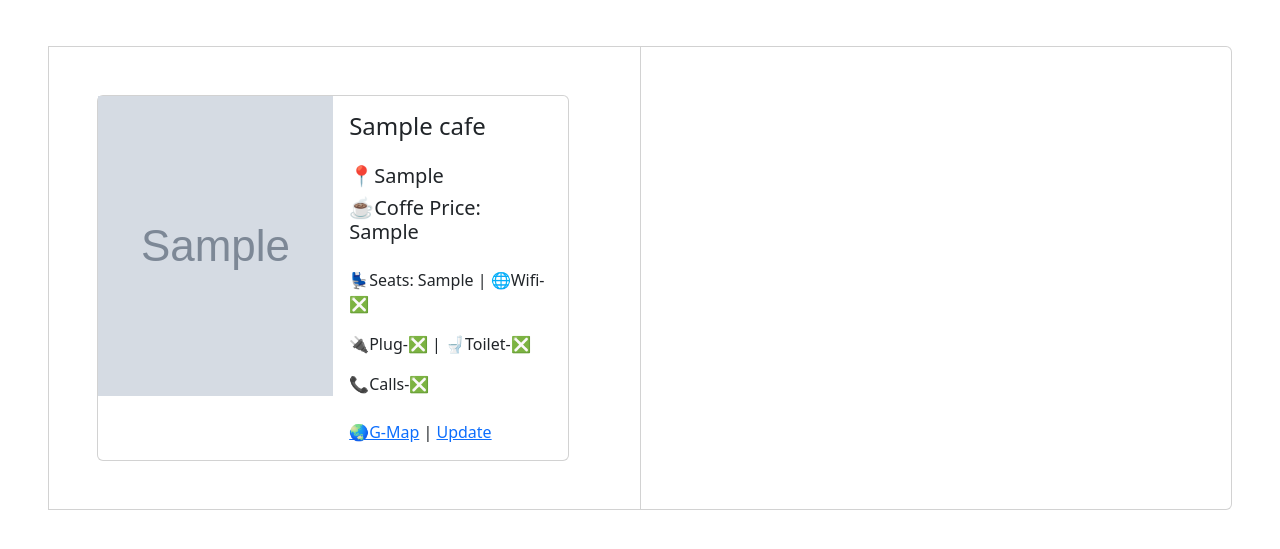
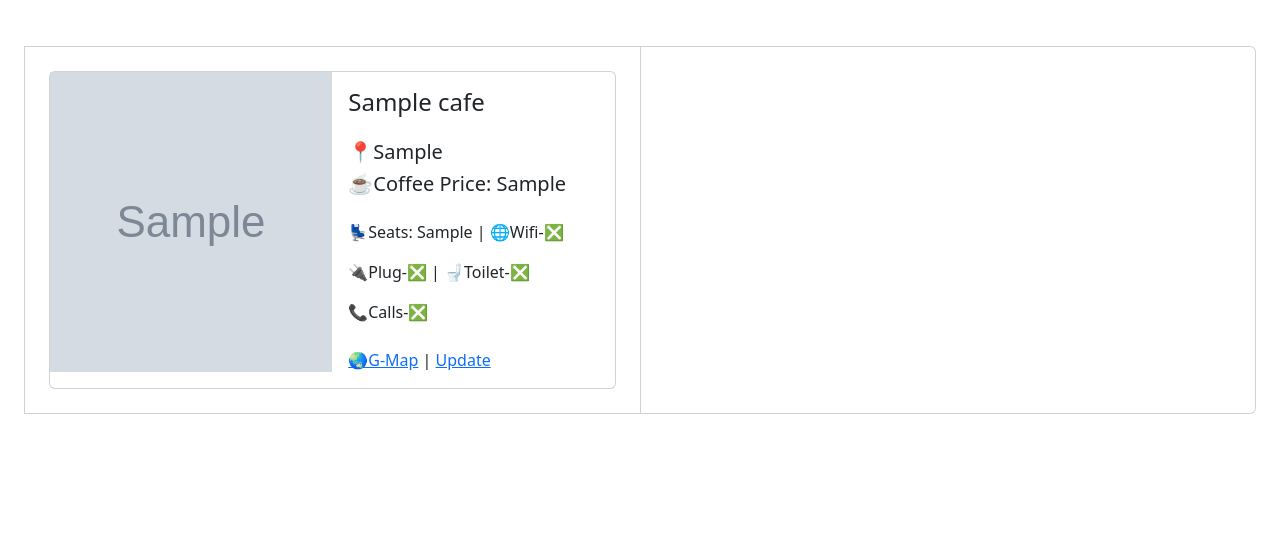
Before and after one commit to EJezhil/EJ-Cafe-Finder-Website, a Flask app: page / in a window 1280 px wide. Shown: the part 84-633 px from the top of the page. Run offline with Flask 3, Linux system fonts and the light colour scheme; tables that the repository leaves empty hold one stand-in row (values such as "Sample post"); grey boxes marked "Sample" are stand-in pictures; some libraries are stand-ins or nearby versions.

Commit message:
Cafe finder Ej commit 5

```diff
--- a/main.py
+++ b/main.py
@@ -218,4 +218,4 @@ def update_cafe():
 
 
 if __name__ == "__main__":
-    app.run(debug=False)
+    app.run(debug=True)
--- a/templates/index.html
+++ b/templates/index.html
@@ -50,12 +50,12 @@
 <h3 class="mx-5 my-5 px-5" style="color:red;">{{success}}</h3>
 
    <!-- Card -->
-    <div class="card-group m-4 px-lg-4">
+    <div class="card-group m-4">
     <a id="search_click" href="#{{search_found}}"></a>
 
-        <div class="card">
+        <div class="card p-4">
     {% for i in len2 %}
-    <div id="{{name[i]}}"  class="card m-5" style="width: 80%;">
+    <div id="{{name[i]}}"  class="card" style="width: 100%;">
       <div class="row g-0">
         <div class="col-md-6">
           <img  style="width: 100%; height:300px;" src="{{img[i]}}">
@@ -64,7 +64,7 @@
           <div class="card-body">
             <h4 class="card-title">{{name[i]}}</h4>
             <h5 class="card-text pt-3">📍{{location[i]}}</h5>
-            <h5 class="card-text">☕Coffe Price: {{price[i]}}</h5>
+            <h5 class="card-text">☕Coffee Price: {{price[i]}}</h5>
             <div class="pt-3">
             <p>💺Seats: {{seats[i]}} | 🌐Wifi-{{wifi[i]}}</p>
             <p>🔌Plug-{{plugs[i]}} | 🚽Toilet-{{toilet[i]}}</p>
@@ -81,9 +81,9 @@
     {% endfor %}
     </div>
 
-    <div class="card">
+    <div class="card p-4">
     {% for i in len1 %}
-    <div id="{{name[i]}}" class="card m-5" style="width: 80%;">
+    <div id="{{name[i]}}" class="card" style="width: 100%;">
       <div class="row g-0">
         <div class="col-md-6">
           <img  style="width: 100%; height:300px;" src="{{img[i]}}">
@@ -92,14 +92,14 @@
           <div class="card-body">
             <h4 class="card-title">{{name[i]}}</h4>
             <h5 class="card-text pt-3">📍{{location[i]}}</h5>
-            <h5 class="card-text">☕Coffe Price: {{price[i]}}</h5>
+            <h5 class="card-text">☕Coffee Price: {{price[i]}}</h5>
             <div class="pt-3">
             <p>💺Seats: {{seats[i]}} | 🌐Wifi-{{wifi[i]}}</p>
             <p>🔌Plug-{{plugs[i]}} | 🚽Toilet-{{toilet[i]}}</p>
              <p>📞Calls-{{can_take_calls[i]}}</p>
             </div>
             <div class="pt-2">
-            <a href="{{map[i]}}">🌏G-Map</a>
+            <a href="{{map[i]}}">🌏G-Map</a> |
             <a href="{{ url_for('update_cafe',update_cafe_id=id[i])}}">Update</a>
 
             </div>
```
